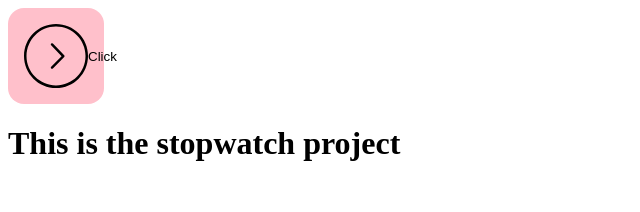
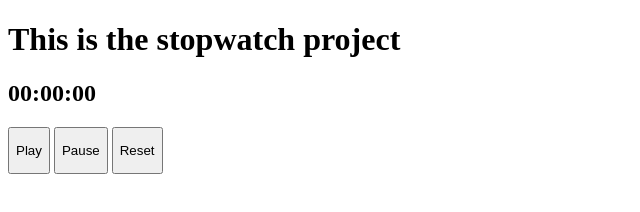
Before and after one commit to HugoRamonPereira/Javascript-Exercises2B, a plain HTML site: page stopwatch-project/index.html in a window 1280 px wide. Shown: the whole page, without its empty margins (0-640 px from the left). Drawn offline with Linux system fonts and the light colour scheme.

Commit message:
Added buttons play, pause, reset and timer

```diff
--- a/stopwatch-project/index.html
+++ b/stopwatch-project/index.html
@@ -9,12 +9,18 @@
 </head>
 <body>
   <div class="container">
-    <button class='btnClick'>
-      <img
-      src="../stopwatch-project/icons/thin-chevron-round-right-icon.svg" alt="click">
-      <p>Click</p>
+    <h1>This is the stopwatch project</h1>
+    <h2>00:00:00</h2>
+    <button class='btnPlay'>
+      <p>Play</p>
     </button>
-    <h1>This is the stopwatch project</h1>
+    <button class='btnPause'>
+      <p>Pause</p>
+    </button>
+    <button class='btnReset'>
+      <p>Reset</p>
+    </button>
+
   </div>
 </body>
 </html>
```
